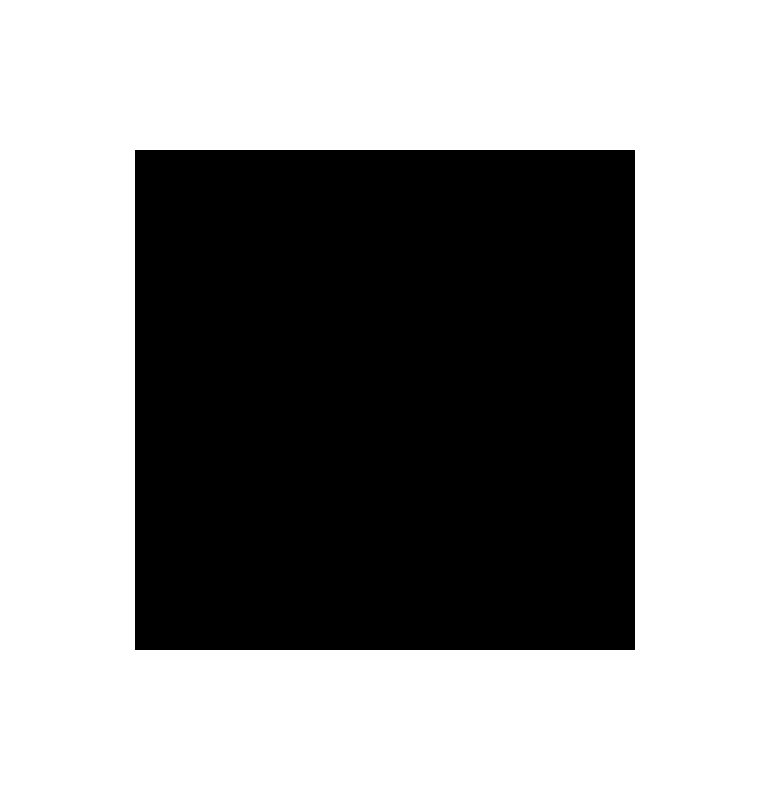
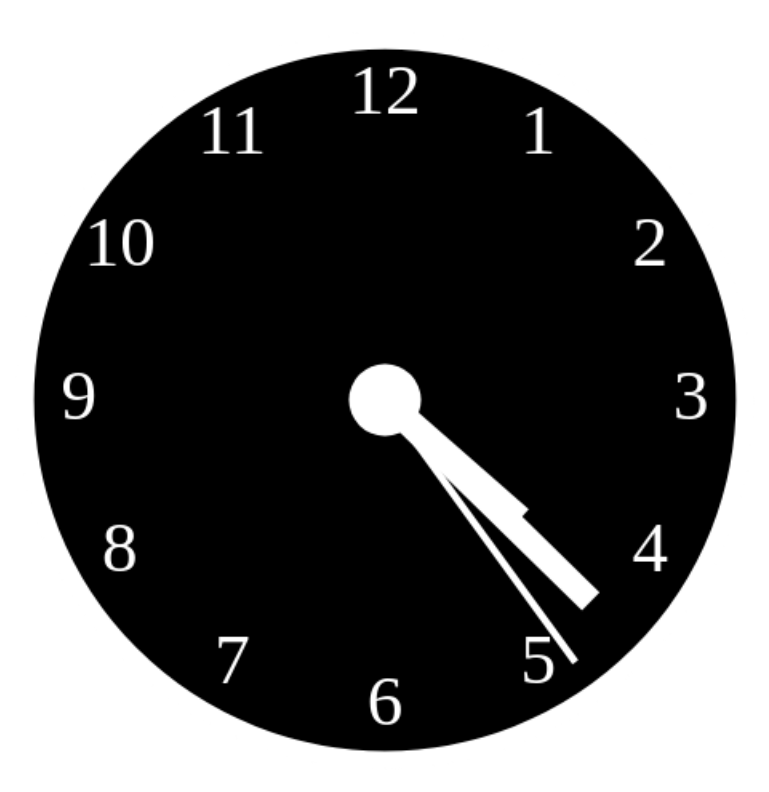
Before and after one commit to JuanCB3/webdev1819, a plain HTML site: page clock/index.html in a window 1280 px wide. Shown: the whole page, without its empty margins (255-1024 px from the left). Drawn offline with Linux system fonts and the light colour scheme.

Commit message:
Sevent commit

```diff
--- a/clock/index.html
+++ b/clock/index.html
@@ -1,14 +1,14 @@
 <!DOCTYPE html>
 <html>
     <head>
-        <title> </title>
+        <title>Analog Clock</title>
         <style>
         canvas {
-            background-color: black;
+            background-color: white;
             position: absolute;
             margin: auto;
-            width: 500px;
-            height: 500px;
+            width: 800px;
+            height: 800px;
             top: 0;
             bottom: 0;
             left: 0;
@@ -18,6 +18,89 @@
         </style>
     </head>
     <body>
- <canvas id = "canvas"  width = "500px" height ="500px"></canvas>
+
+ <canvas id = "canvas"  width = "500px" height ="500px">
+     <script>
+        var canvas = document.getElementById("canvas");
+var ctx = canvas.getContext("2d");
+var radius = canvas.height / 2;
+ctx.translate(radius, radius);
+radius = radius * 0.90
+setInterval(drawClock, 1000);
+
+function drawClock() {
+  drawFace(ctx, radius);
+  drawNumbers(ctx, radius);
+  drawTime(ctx, radius);
+}
+
+function drawFace(ctx, radius) {
+  var grad;
+  ctx.beginPath();
+  ctx.arc(0, 0, radius, 0, 2*Math.PI);
+  ctx.fillStyle = 'black';
+  ctx.fill();
+  grad = ctx.createRadialGradient(0,0,radius*0.95, 0,0,radius*1.05);
+  grad.addColorStop(1, 'white');
+  ctx.strokeStyle = grad;
+  ctx.lineWidth = radius*0.05;
+  ctx.stroke();
+  ctx.beginPath();
+  ctx.arc(0, 0, radius*0.1, 0, 2*Math.PI);
+  ctx.fillStyle = '#333';
+  ctx.fill();
+}
+
+function drawNumbers(ctx, radius) {
+  var ang;
+  var num;
+  ctx.font = radius*0.20 + "px upper-roman";
+  ctx.textBaseline="middle";
+  ctx.textAlign="center";
+   ctx.fillStyle = 'white';
+  ctx.fill();
+  for(num = 1; num < 13; num++){
+    ang = num * Math.PI / 6;
+    ctx.rotate(ang);
+    ctx.translate(0, -radius*0.85);
+    ctx.rotate(-ang);
+    ctx.fillText(num.toString(), 0, 0);
+    ctx.rotate(ang);
+    ctx.translate(0, radius*0.85);
+    ctx.rotate(-ang);
+  }
+}
+
+function drawTime(ctx, radius){
+    var now = new Date();
+    var hour = now.getHours();
+    var minute = now.getMinutes();
+    var second = now.getSeconds();
+    //hour
+    hour=hour%12;
+    hour=(hour*Math.PI/6)+
+    (minute*Math.PI/(6*60))+
+    (second*Math.PI/(360*60));
+    drawHand(ctx, hour, radius*0.5, radius*0.07);
+    //minute
+    minute=(minute*Math.PI/30)+(second*Math.PI/(30*60));
+    drawHand(ctx, minute, radius*0.8, radius*0.07);
+    // second
+    second=(second*Math.PI/30);
+    drawHand(ctx, second, radius*0.9, radius*0.02);
+}
+
+function drawHand(ctx, pos, length, width) {
+    ctx.beginPath();
+    ctx.lineWidth = width;
+    ctx.lineCap = "flat";
+    ctx.moveTo(0,0);
+    ctx.rotate(pos);
+    ctx.lineTo(0, -length);
+    ctx.stroke();
+    ctx.rotate(-pos);
+}
+     </script>
+ </canvas>
     </body>
 </html>
```
Also changed, not shown: canvas/Untitled1.html (+14 -1 lines), canvas/canvas1.html (+1 -1 lines).
